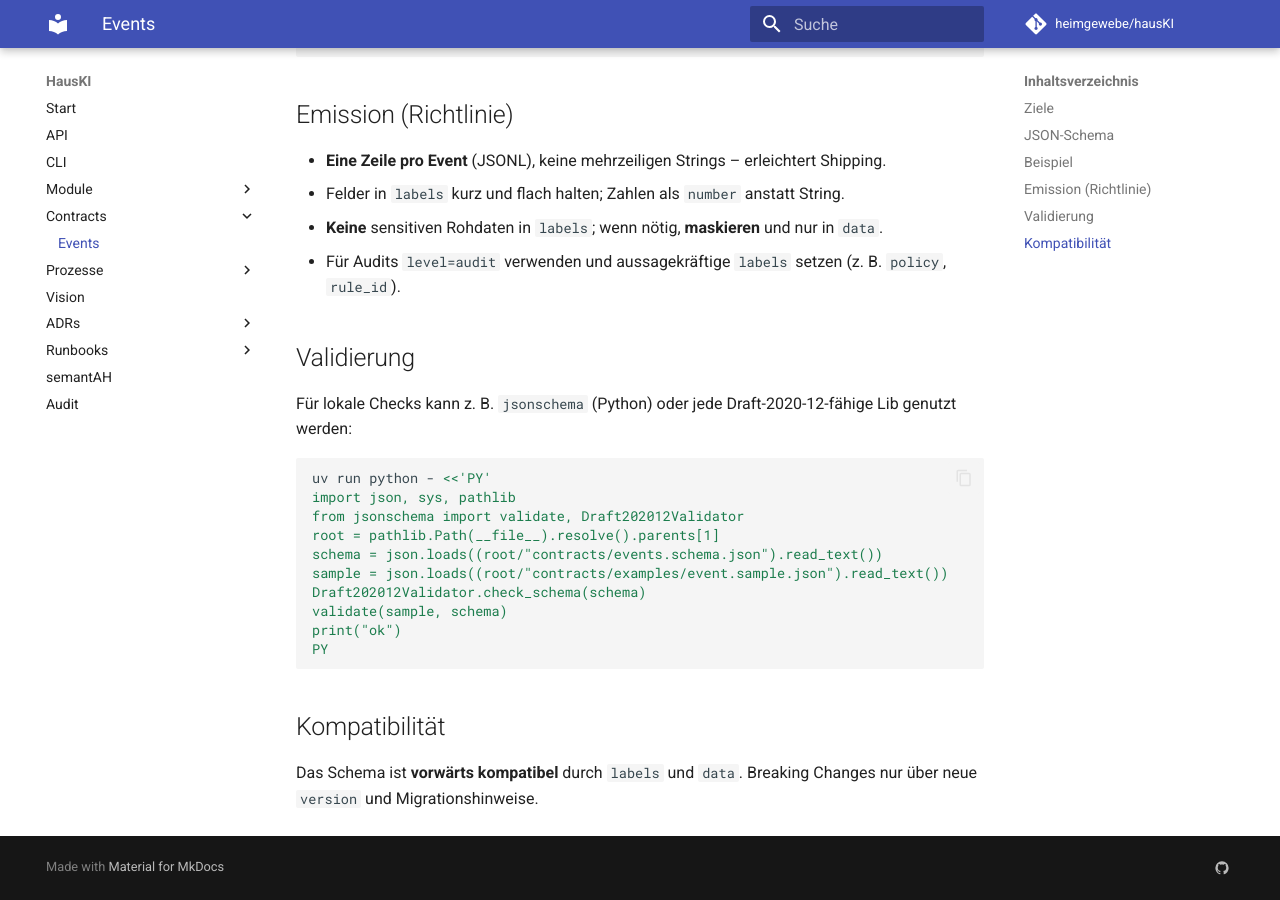
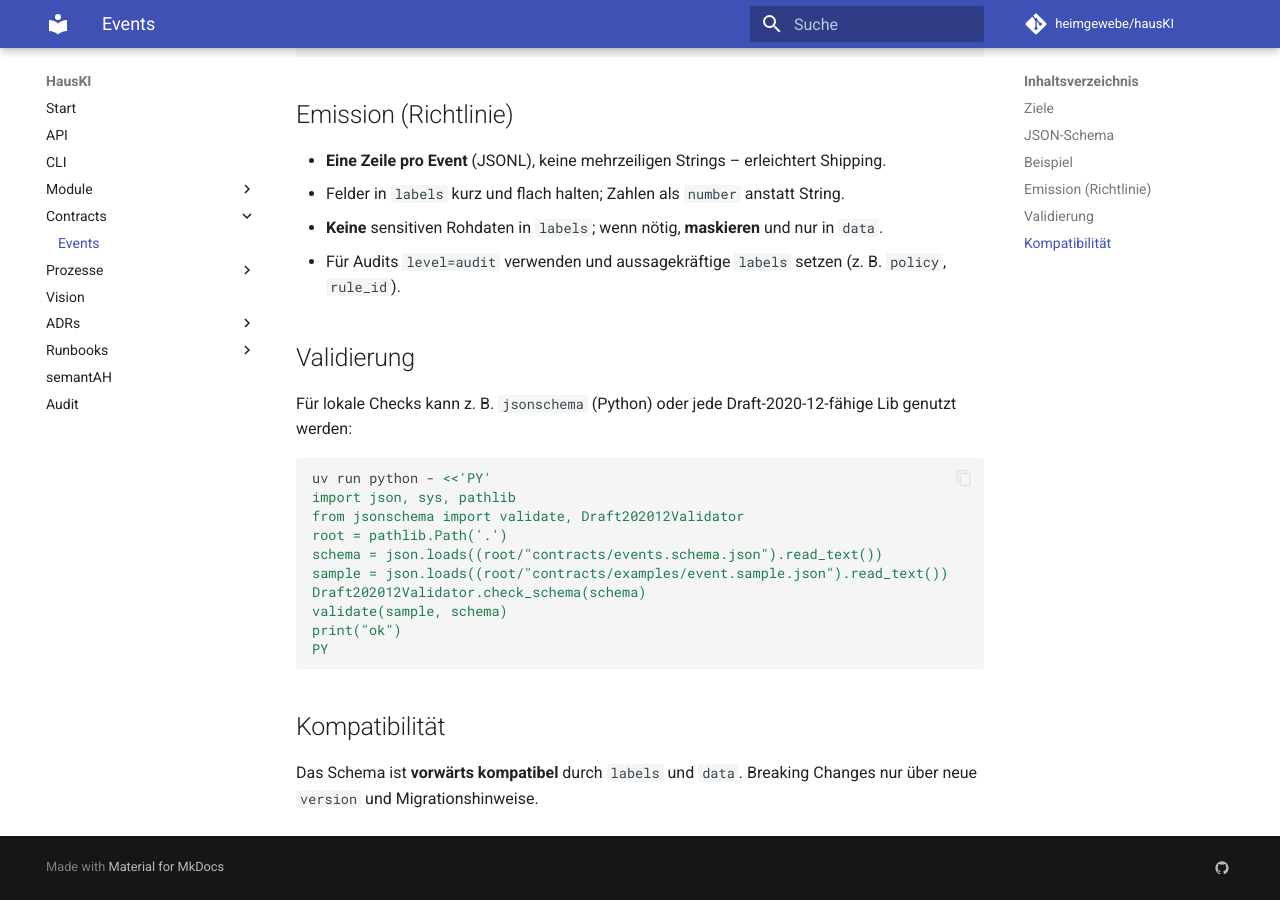
Before and after one commit to heimgewebe/hausKI, an MkDocs documentation site: the page built from docs/contracts/events.md, in a window 1280 px wide and 900 px high, scrolled down 1176 px. Built offline with MkDocs 1.6.1 and Material for MkDocs 9.7.7, drawn with Linux system fonts in a browser that asks for light colours; comment, search, counter and statistics services are not loaded.

Commit message:
fix(docs): Correct validation script path in events.md
The validation script in the event schema documentation used `pathlib.Path(__file__)` to determine the project root. This fails when the script is executed via a heredoc, as is common in CI, because the `__file__` attribute is not defined in that context.

This change replaces the incorrect pathing logic with `pathlib.Path('.')`, which correctly references the current working directory. This aligns the documentation with the actual implementation in the CI workflow and ensures the example is runnable for users.

```diff
--- a/docs/contracts/events.md
+++ b/docs/contracts/events.md
@@ -59,7 +59,7 @@ Für lokale Checks kann z. B. `jsonschema` (Python) oder jede Draft-2020-12-fäh
 uv run python - <<'PY'
 import json, sys, pathlib
 from jsonschema import validate, Draft202012Validator
-root = pathlib.Path(__file__).resolve().parents[1]
+root = pathlib.Path('.')
 schema = json.loads((root/"contracts/events.schema.json").read_text())
 sample = json.loads((root/"contracts/examples/event.sample.json").read_text())
 Draft202012Validator.check_schema(schema)
```
